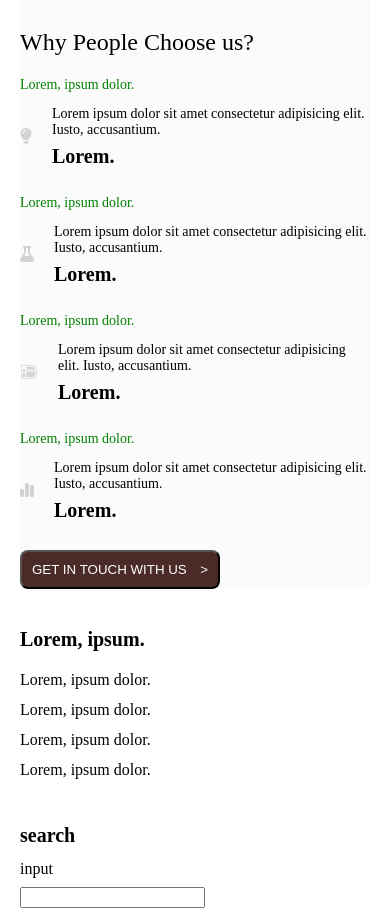
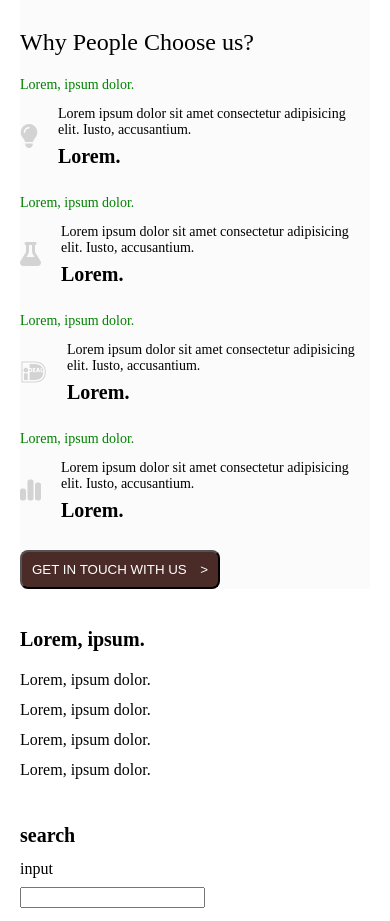
Before and after one commit to Ranjanks017/template-2, a plain HTML site: page index.html in a window 390 px wide. Shown: the part 3220-4141 px from the top of the page. Drawn offline with Linux system fonts and the light colour scheme.

Commit message:
Update style.css

```diff
--- a/CSS/style.css
+++ b/CSS/style.css
@@ -137,7 +137,7 @@ footer{padding:20px 70px;background-color: rgb(233, 231, 231);}
     #serviceHead p{font-size: 16px;}
     .about{width: calc(50% - 1*40px/2);}
     #aboutUs p{font-size: 16px;}
-
+    .cardDiv i{font-size: 24px;}
 
 }
 
```
